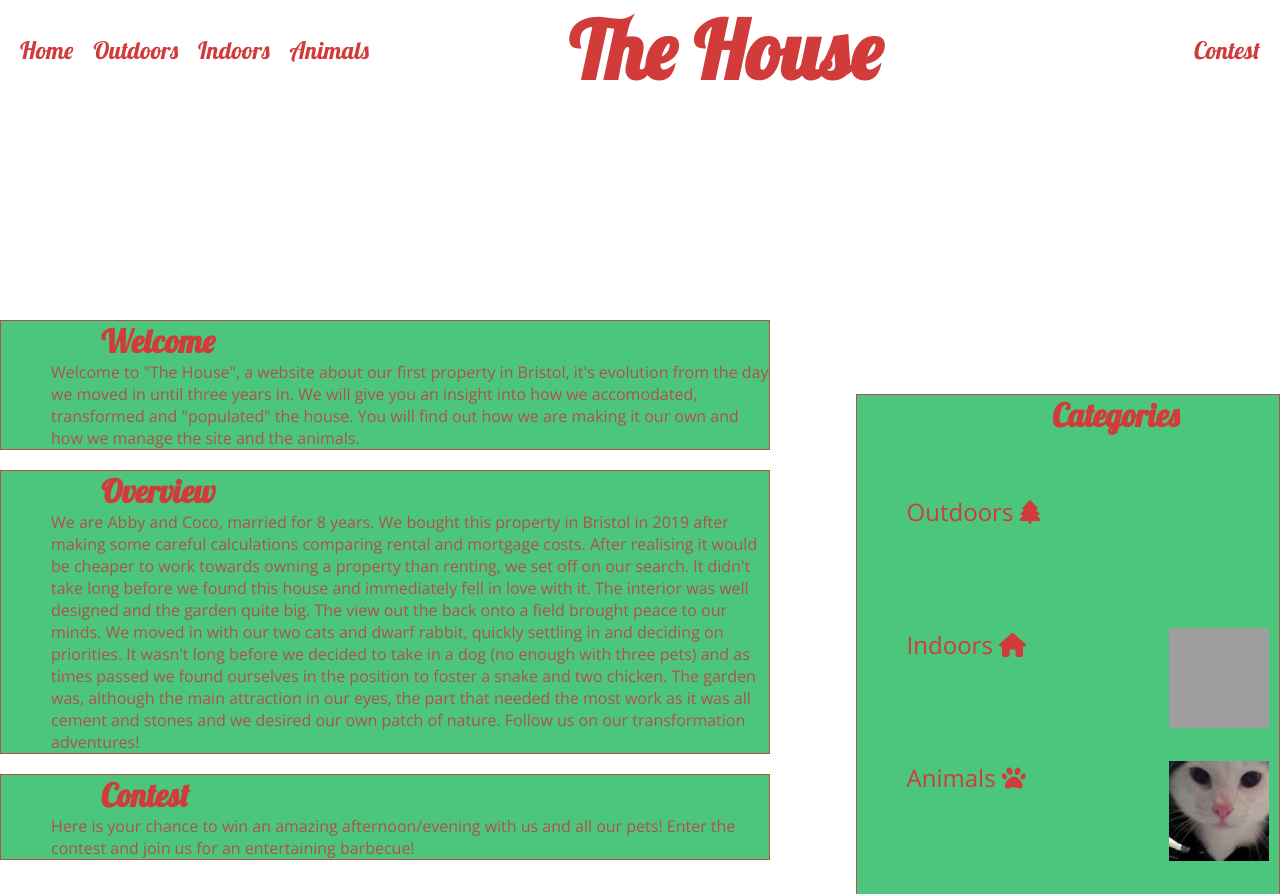
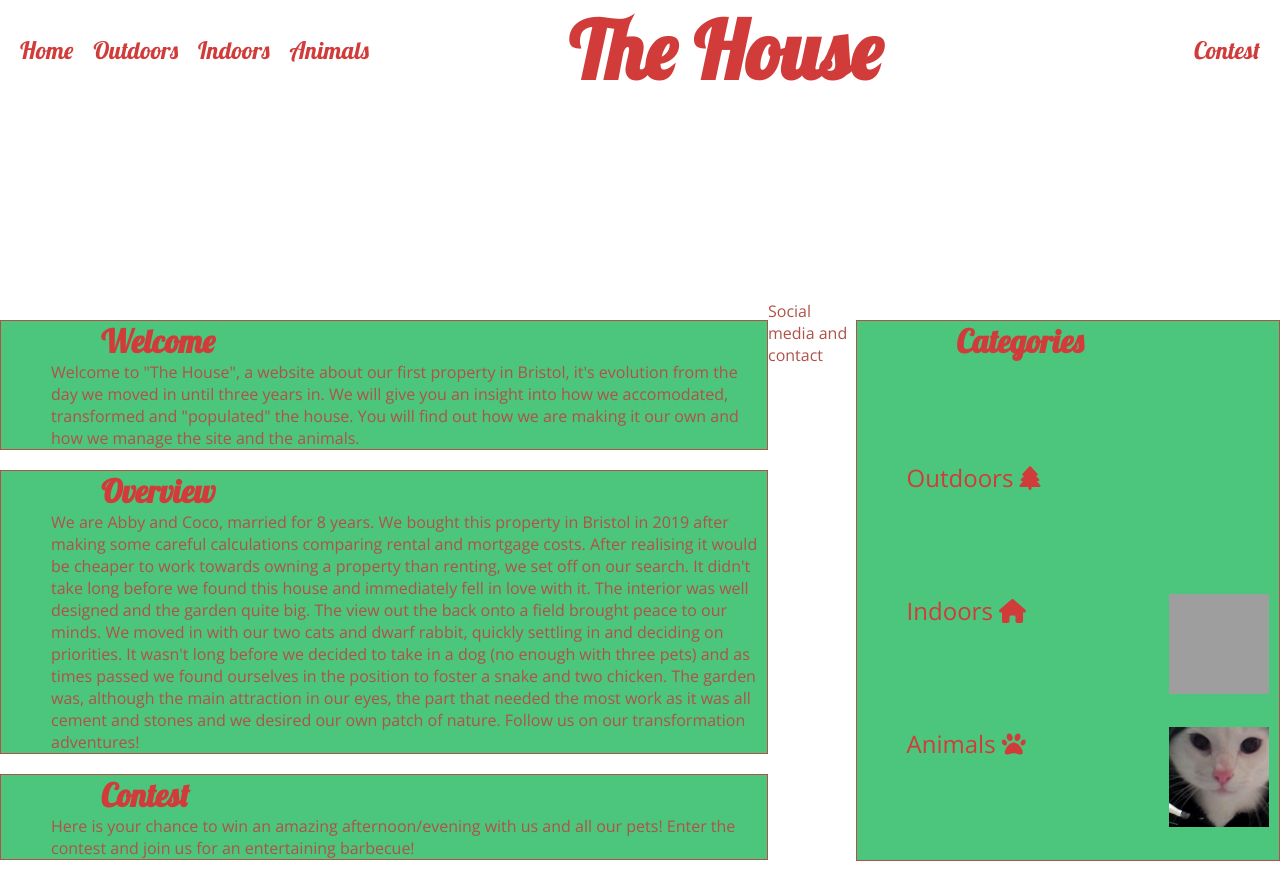
Before and after one commit to Corentin-Vidick/the-house, a plain HTML site: page index.html in a window 1280 px wide. Shown: the top 894 px of the page. Drawn offline with nearby package versions, Linux system fonts and the light colour scheme; grey boxes are pictures that could not be loaded.

Commit message:
Fix for right box found

```diff
--- a/assets/css/style.css
+++ b/assets/css/style.css
@@ -74,11 +74,11 @@ h2 {
 /* Main section of page */
 #main {
     height: 800px;
+    width: 60%;
+    float: left;
 }
 
 .main-left {
-    width: 60%;
-    float: left;
     border: solid 1px;
     margin-top: 20px;
     background-color: #4BC67C;
@@ -92,17 +92,16 @@ h2 {
     margin-left: 50px;
 }
 
-.main-right {
+aside {
+    float: right;
     width: 33%;
-    float: right;
     border: solid 1px;
-    margin-top: -360px;
+    margin-top: 20px;
     background-color: #4BC67C;
 }
 
 .main-right > h2 {
-    float: right;
-    margin-right: 100px;
+    margin-left: 100px;
 }
 
 #categories-list {
--- a/index.html
+++ b/index.html
@@ -66,6 +66,8 @@
                 Enter the contest and join us for an entertaining barbecue!
             </p>
         </div>
+    </section>
+    <aside>
         <div class="main-right">
             <h2>Categories </h2>
             <ul id="categories-list">
@@ -83,7 +85,7 @@
                 </li>
             </ul>
         </div>
-    </section>
+    </aside>
     <footer>
         Social media and contact
     </footer>
```
